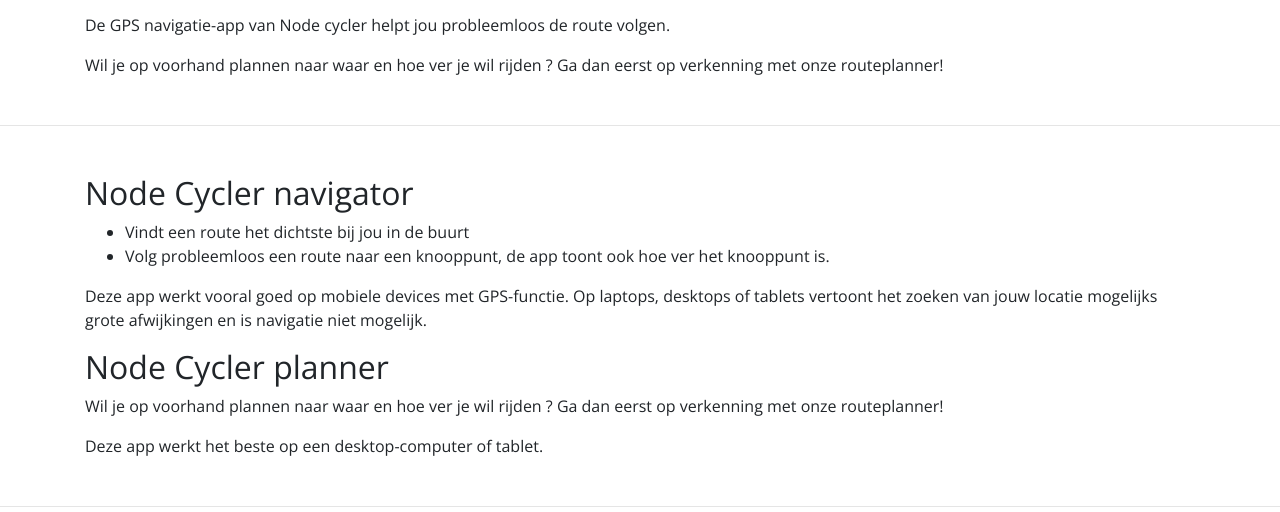
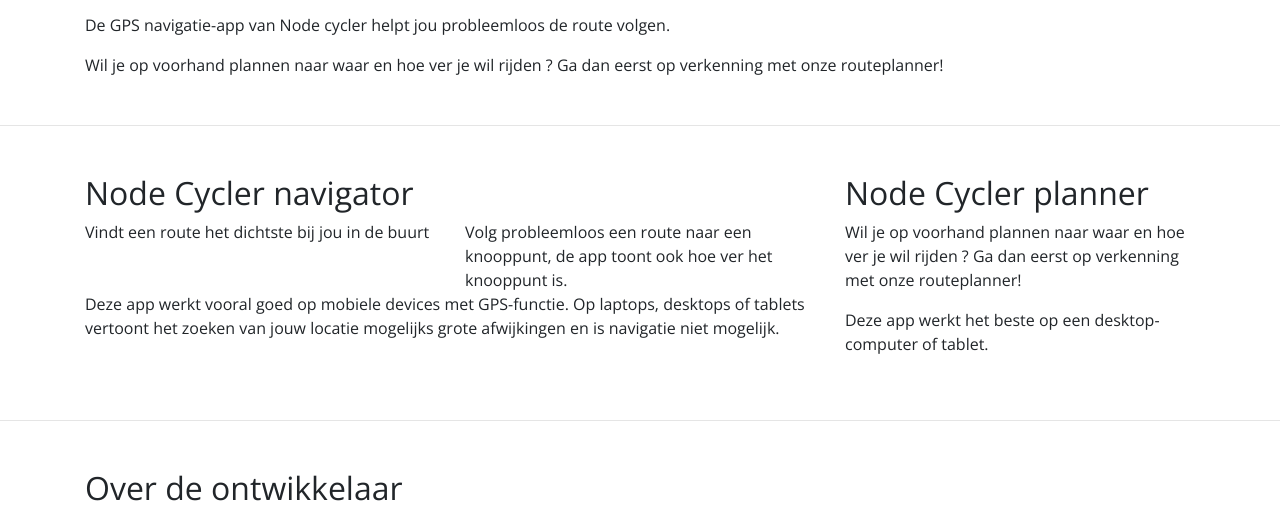
Before and after one commit to nodecycler/website, a website built with webpack: page src/index.html in a window 1280 px wide. Shown: the part 677-1189 px from the top of the page. Built offline with nearby package versions, Linux system fonts and the light colour scheme.

Commit message:
improve content

```diff
--- a/src/index.html
+++ b/src/index.html
@@ -85,22 +85,23 @@
 </section>
 <hr class="my-5" />
 <section class="container">
+    <div class="row">
+        <div class="col-sm-8">
             <h2>Node Cycler navigator</h2>
-    <ul>
-        <li>Vindt een route het dichtste bij jou in de buurt</li>
-        <li>Volg probleemloos een route naar een knooppunt, de app toont ook hoe ver het knooppunt is.</li>
-<!--
-        <li>Wanneer je een knooppunt nadert, kan je zien naar welke knooppunten (+ afstand) je de trip kan
-            verderzetten.
-        </li>
--->
-    </ul>
+            <div class="row">
+                <div class="col-sm-6">Vindt een route het dichtste bij jou in de buurt</div>
+                <div class="col-sm-6">Volg probleemloos een route naar een knooppunt, de app toont ook hoe ver het knooppunt is.</div>
+            </div>
             <p>Deze app werkt vooral goed op mobiele devices met GPS-functie. Op laptops, desktops of tablets vertoont het zoeken
                 van jouw locatie mogelijks grote afwijkingen en is navigatie niet mogelijk.</p>
+        </div>
+        <div class="col-sm-4">
             <h2>Node Cycler planner</h2>
             <p>Wil je op voorhand plannen naar waar en hoe ver je wil rijden ? Ga dan eerst op verkenning met onze
                 routeplanner!</p>
             <p>Deze app werkt het beste op een desktop-computer of tablet.</p>
+        </div>
+    </div>
 </section>
 <hr class="my-5" />
 <section class="container pb-5">
```
Lines whose indentation alone changed are shown as unchanged.
